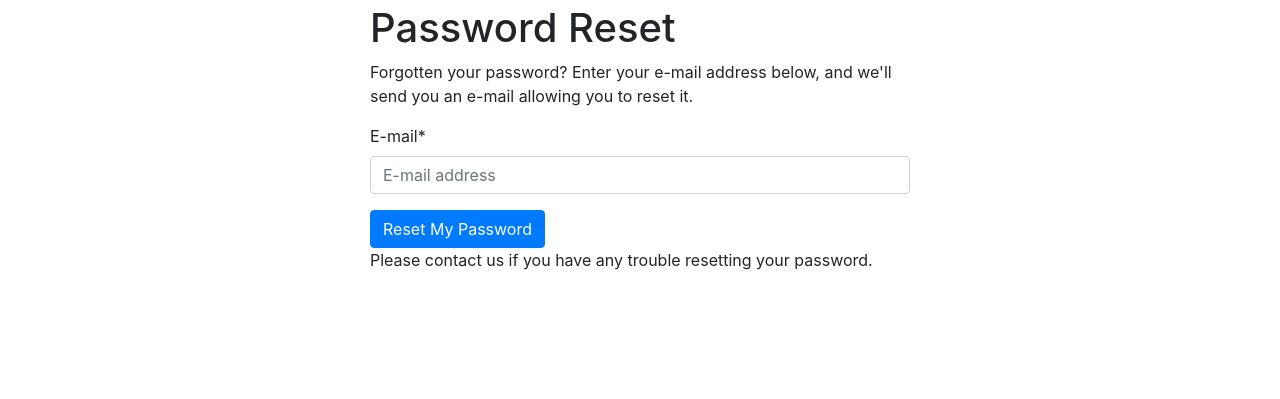
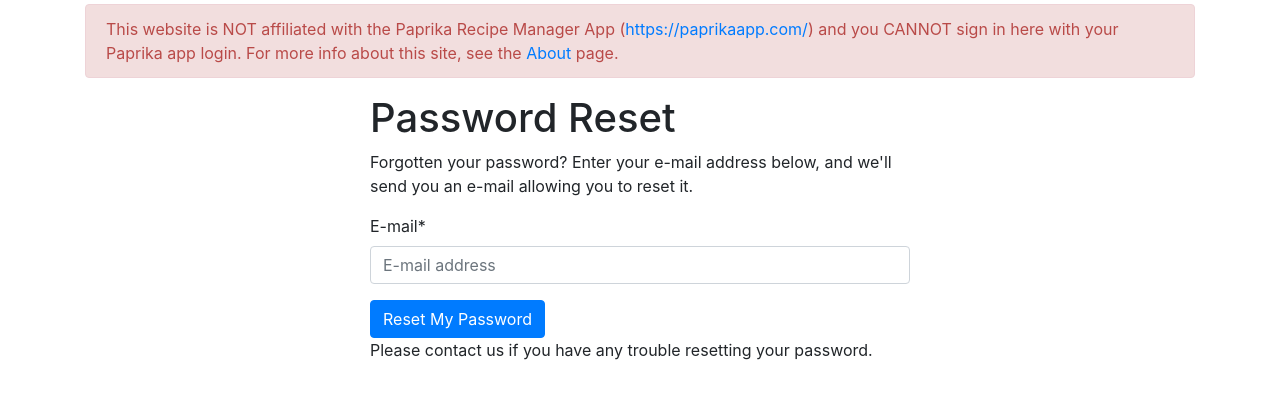
Before and after one commit to grschafer/paprika-sync, a Django app: page /accounts/password/reset/ in a window 1280 px wide. Shown: the part 56-455 px from the top of the page. Run offline with Django 3.2, Linux system fonts and the light colour scheme; some libraries are stand-ins or nearby versions.

Commit message:
Add banner: not affiliated with paprika app

```diff
--- a/paprika_sync/templates/base.html
+++ b/paprika_sync/templates/base.html
@@ -100,6 +100,15 @@
     </div>
 
     <div class="container">
+      {% if not request.user.is_authenticated %}
+          <div class="alert alert-error">
+            This website is NOT affiliated with the Paprika Recipe Manager App (<a target="_blank"
+            href="https://paprikaapp.com/">https://paprikaapp.com/</a>) and you CANNOT sign in here
+            with your Paprika app login. For more info about this site, see the <a href="{{
+            about_url }}">{% trans "About" %}</a> page.
+          </div>
+      {% endif %}
+
 
       {% if messages %}
           {% for message in messages %}
```
